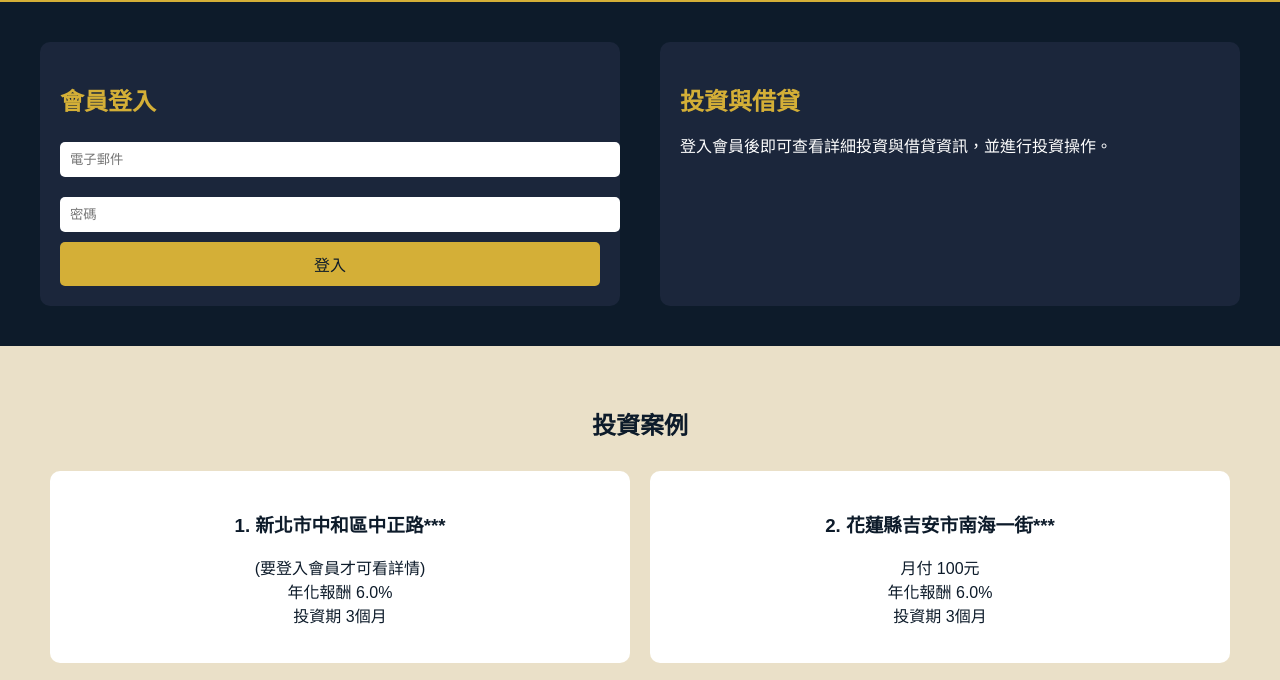
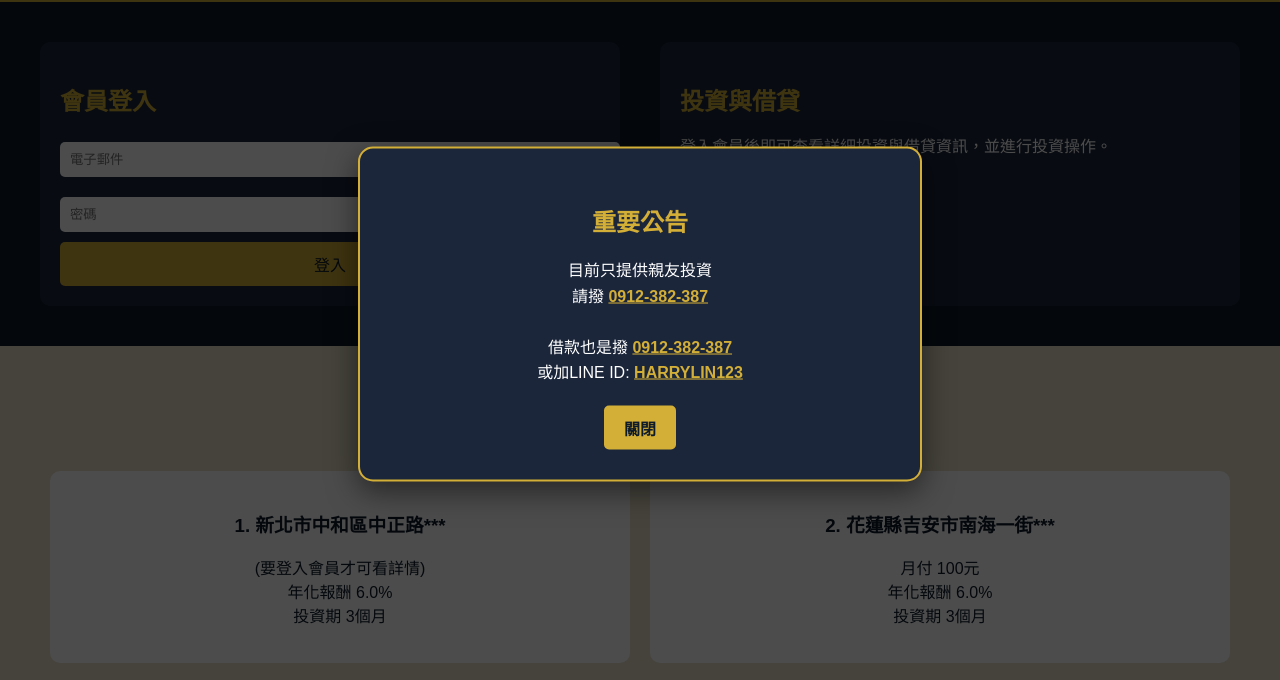
Before and after one commit to estateP2p/easy_website, a plain HTML site: page index.html in a window 1280 px wide. Both pictures are taken after a click on the button "登入". Shown: the part 86-766 px from the top of the page. Drawn offline with Linux system fonts and the light colour scheme.

Commit message:
add dialog functionality and contact information to the P2P investment platform

```diff
--- a/index.html
+++ b/index.html
@@ -96,6 +96,83 @@
     .about-box h2 {
       color: #d4af37;
     }
+
+    /* Dialog styles */
+    .dialog-overlay {
+      display: none;
+      position: fixed;
+      top: 0;
+      left: 0;
+      width: 100%;
+      height: 100%;
+      background-color: rgba(0, 0, 0, 0.7);
+      z-index: 1000;
+    }
+
+    .dialog {
+      position: fixed;
+      top: 50%;
+      left: 50%;
+      transform: translate(-50%, -50%);
+      background-color: #1b263b;
+      color: #fff;
+      padding: 30px;
+      border-radius: 15px;
+      border: 2px solid #d4af37;
+      max-width: 500px;
+      width: 90%;
+      text-align: center;
+      box-shadow: 0 10px 30px rgba(0, 0, 0, 0.5);
+    }
+
+    .dialog h3 {
+      color: #d4af37;
+      margin-bottom: 20px;
+      font-size: 24px;
+    }
+
+    .dialog p {
+      line-height: 1.6;
+      margin-bottom: 20px;
+      font-size: 16px;
+    }
+
+    .phone-link {
+      color: #d4af37;
+      text-decoration: underline;
+      cursor: pointer;
+      font-weight: bold;
+    }
+
+    .phone-link:hover {
+      color: #fff;
+    }
+
+    .line-link {
+      color: #d4af37;
+      text-decoration: underline;
+      cursor: pointer;
+      font-weight: bold;
+    }
+
+    .line-link:hover {
+      color: #fff;
+    }
+
+    .dialog-close {
+      background-color: #d4af37;
+      color: #0d1b2a;
+      border: none;
+      padding: 10px 20px;
+      border-radius: 5px;
+      cursor: pointer;
+      font-size: 16px;
+      font-weight: bold;
+    }
+
+    .dialog-close:hover {
+      background-color: #b8941f;
+    }
   </style>
 </head>
 <body>
@@ -107,7 +184,7 @@
       <h2>會員登入</h2>
       <input type="email" placeholder="電子郵件">
       <input type="password" placeholder="密碼">
-      <button>登入</button>
+      <button onclick="showDialog()">登入</button>
     </div>
     <div class="investment-box">
       <h2>投資與借貸</h2>
@@ -143,16 +220,71 @@
       </div>
     </div>
     <div class="pagination">
-      <button>上一頁</button>
-      <button>下一頁</button>
+      <button onclick="showDialog()">上一頁</button>
+      <button onclick="showDialog()">下一頁</button>
     </div>
   </div>
   <div class="about-box">
     <h2>關於我們</h2>
     <p>皇勝創新有限公司<br>
       統一編號：93561890<br>
-      我們致力於提供安全、透明的P2P不動產投資平台，協助投資人獲得穩定收益。
+      我們致力於提供安全、透明的P2P不動產投資平台，協助投資人獲得穩定收益。<br><br>
+      <strong>聯絡方式：</strong><br>
+      電話：<span class="phone-link" onclick="makeCall('0912382387')">0912-382-387</span><br>
+      LINE ID：<span class="line-link" onclick="addLine('HARRYLIN123')">HARRYLIN123</span>
     </p>
   </div>
+
+  <!-- Dialog -->
+  <div id="dialogOverlay" class="dialog-overlay" onclick="closeDialog()">
+    <div class="dialog" onclick="event.stopPropagation()">
+      <h3>重要公告</h3>
+      <p>目前只提供親友投資<br>
+         請撥 <span class="phone-link" onclick="makeCall('0912382387')">0912-382-387</span><br><br>
+         借款也是撥 <span class="phone-link" onclick="makeCall('0912382387')">0912-382-387</span><br>
+         或加LINE ID: <span class="line-link" onclick="addLine('HARRYLIN123')">HARRYLIN123</span>
+      </p>
+      <button class="dialog-close" onclick="closeDialog()">關閉</button>
+    </div>
+  </div>
+
+  <script>
+    function showDialog() {
+      document.getElementById('dialogOverlay').style.display = 'block';
+    }
+
+    function closeDialog() {
+      document.getElementById('dialogOverlay').style.display = 'none';
+    }
+
+    function makeCall(phoneNumber) {
+      window.location.href = 'tel:' + phoneNumber;
+    }
+
+    function addLine(lineId) {
+      // Try to open LINE app first
+      const lineAppUrl = 'line://ti/p/~' + lineId;
+      const lineWebUrl = 'https://line.me/ti/p/~' + lineId;
+
+      // For mobile devices, try to open LINE app
+      if (/Android|iPhone|iPad|iPod|BlackBerry|IEMobile|Opera Mini/i.test(navigator.userAgent)) {
+        window.location.href = lineAppUrl;
+        // Fallback to web version after a delay if app doesn't open
+        setTimeout(function() {
+          window.open(lineWebUrl, '_blank');
+        }, 1000);
+      } else {
+        // For desktop, open LINE web version
+        window.open(lineWebUrl, '_blank');
+      }
+    }
+
+    // Close dialog when pressing ESC key
+    document.addEventListener('keydown', function(event) {
+      if (event.key === 'Escape') {
+        closeDialog();
+      }
+    });
+  </script>
 </body>
 </html>
```
